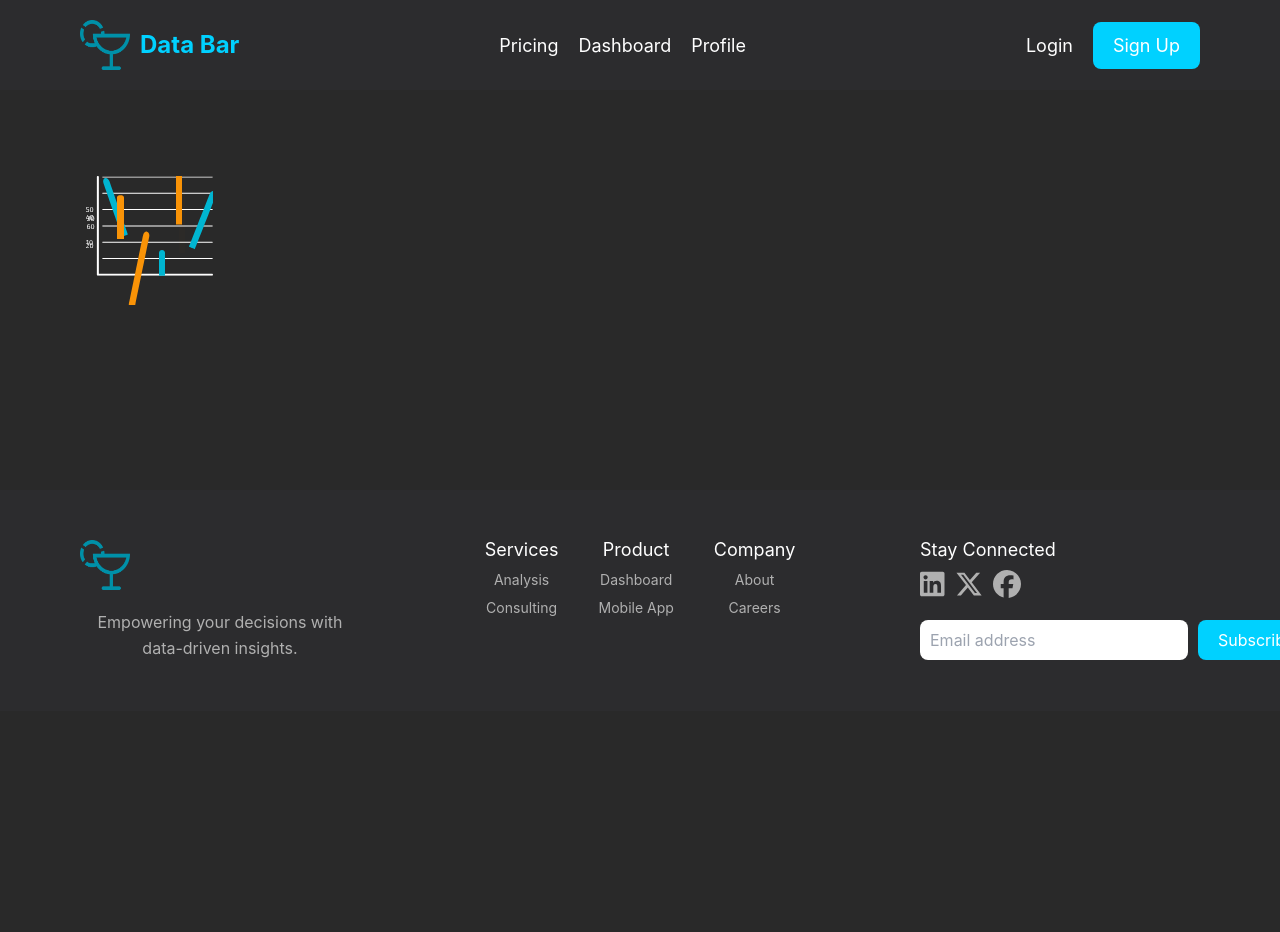
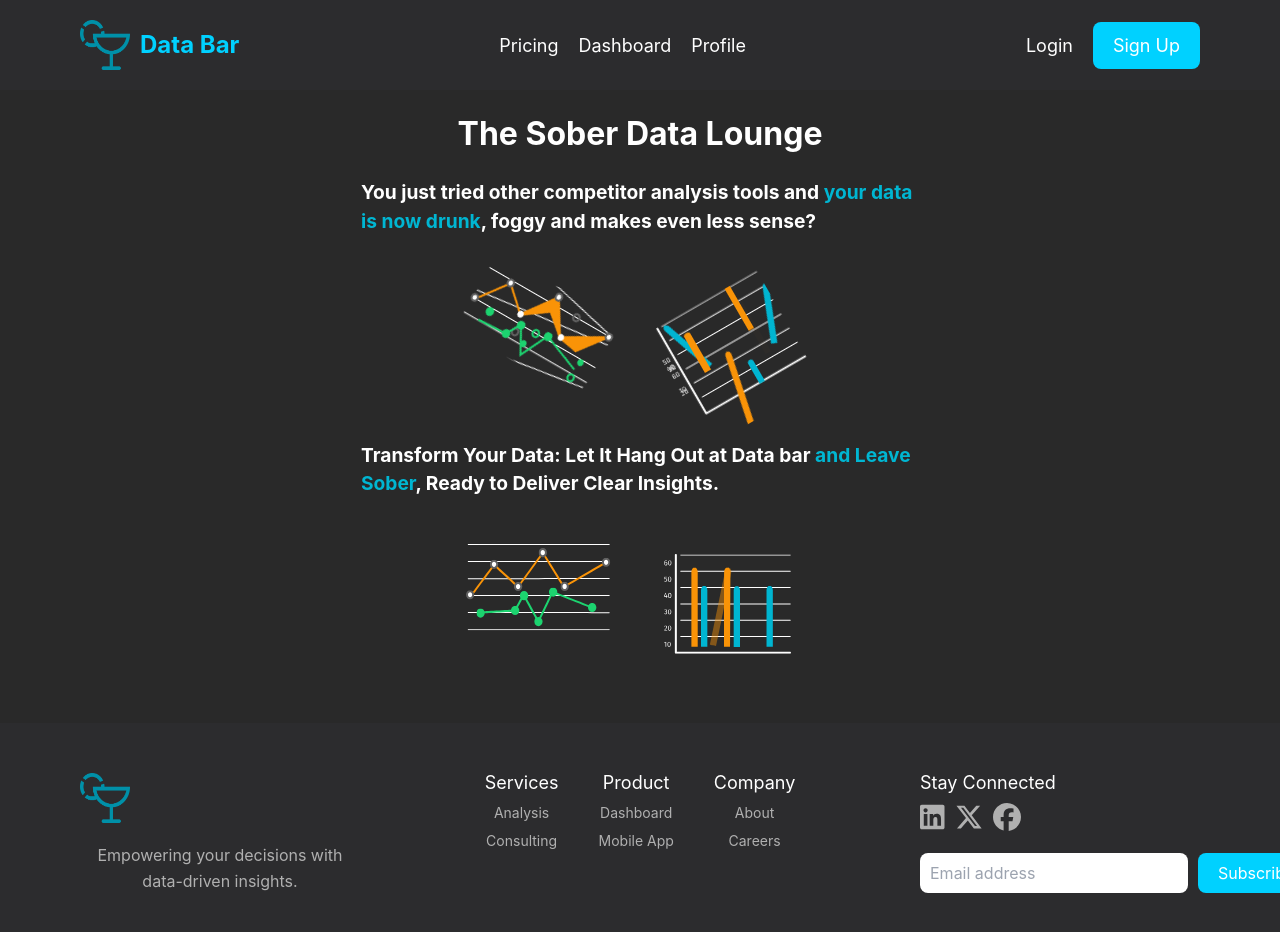
Before and after one commit to hady-awayda/hackathon-frontend, a React (Create React App) app: page /graph in a window 1280 px wide. Shown: the top 932 px of the page. Before the commit the page ends 800 px from the top, so only its background shows below. Built offline with nearby package versions, Linux system fonts and the light colour scheme.

Commit message:
finalized all the graphs jsx files and css

```diff
--- a/src/App.jsx
+++ b/src/App.jsx
@@ -6,7 +6,7 @@ import { Provider } from "react-redux";
 import store from "../src/data/redux/store";
 import Dashboard from "./pages/dashboard/Dashboard";
 import Signup from "./pages/signup/Signup";
-import Graph from "./pages/graph/Graph";
+import Graph from "./pages/components/graph/Graph";
 
 function App() {
   return (
--- /dev/null
+++ b/src/pages/components/graph/Graph.css
@@ -0,0 +1,42 @@
+.graph-container {
+  text-align: center;
+  margin: 20px;
+  display: flex;
+  align-items: center;
+  justify-content: center;
+}
+.box {
+  width: 45%;
+}
+.header {
+  font-size: 2rem;
+  margin-bottom: 20px;
+  font-weight: bold;
+  color: white;
+}
+
+.text {
+  font-size: 1.2rem;
+  margin-bottom: 30px;
+  font-weight: bold;
+  color: white;
+  text-align: left;
+  width: 100%;
+}
+
+.graphs-row {
+  display: flex;
+  justify-content: center;
+  gap: 20px;
+  margin-bottom: 20px;
+}
+
+.highlight-blue {
+  color: #00b6d2;
+}
+.inclination1 {
+  transform: rotate(30deg);
+}
+.inclination2 {
+  transform: rotate(-30deg);
+}
--- /dev/null
+++ b/src/pages/components/graph/Graph.jsx
@@ -0,0 +1,54 @@
+import Lottie from "lottie-react";
+import React from "react";
+import graph1 from "../animations/json/graphs-animation/graph 1 drunk.json";
+import graph2 from "../animations/json/graphs-animation/drunk-graphg-2.json";
+import graph3 from "../animations/json/graphs-animation/SOBER BAR.json";
+import graph4 from "../animations/json/graphs-animation/sober bar 2.json";
+import "./Graph.css";
+const Graph = () => {
+  return (
+    <div className="graph-container">
+      <div className="box">
+        <h1 className="header">The Sober Data Lounge</h1>
+        <p className="text">
+          You just tried other competitor analysis tools and{" "}
+          <span className="highlight-blue">your data is now drunk</span>, foggy
+          and makes even less sense?
+        </p>
+        <div className="graphs-row">
+          <div>
+            <Lottie
+              className="inclination1"
+              animationData={graph1}
+              loop={true}
+              autoplay={true}
+            />
+          </div>
+          <div>
+            <Lottie
+              className="inclination2"
+              animationData={graph2}
+              loop={true}
+              autoplay={true}
+            />
+          </div>
+        </div>
+        <p className="text">
+          Transform Your Data: Let It Hang Out at Data bar{" "}
+          <span className="highlight-blue">and Leave Sober</span>, Ready to
+          Deliver Clear Insights.
+        </p>
+        <div className="graphs-row">
+          <div className="">
+            <Lottie animationData={graph3} loop={true} autoplay={true} />
+          </div>
+          <div className="">
+            <Lottie animationData={graph4} loop={true} autoplay={true} />
+          </div>
+        </div>
+      </div>
+    </div>
+  );
+};
+
+export default Graph;
--- a/src/pages/graph/Graph.css
+++ /dev/null
@@ -1,17 +0,0 @@
-.lottie-container {
-  position: relative;
-  width: 100%;
-  height: 400px;
-  display: flex;
-  justify-content: center;
-  align-items: center;
-}
-
-.text-overlay {
-  position: absolute;
-  top: 50%;
-  left: 50%;
-  transform: translate(-50%, -50%);
-  color: white;
-  font-size: 24px;
-}
--- a/src/pages/graph/Graph.jsx
+++ /dev/null
@@ -1,16 +0,0 @@
-import Lottie from "lottie-react";
-import React from "react";
-import graph from "../components/animations/json/graphs-animation/drunk-graphg-2.json";
-const Graph = () => {
-  console.log(graph);
-
-  return (
-    <div className="lottie-container">
-      <div className="text-overlay">
-        <Lottie animationData={graph} loop={true} autoplay={true} speed={1} />
-      </div>
-    </div>
-  );
-};
-
-export default Graph;
```
Also changed, not shown: src/App.css (+8 -3 lines), src/pages/components/animations/LottieAnimation.css (line endings or trailing spaces).
